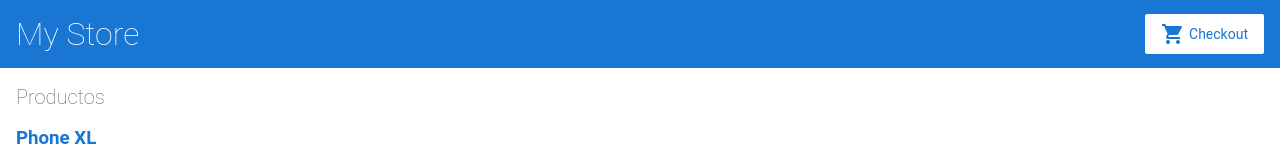
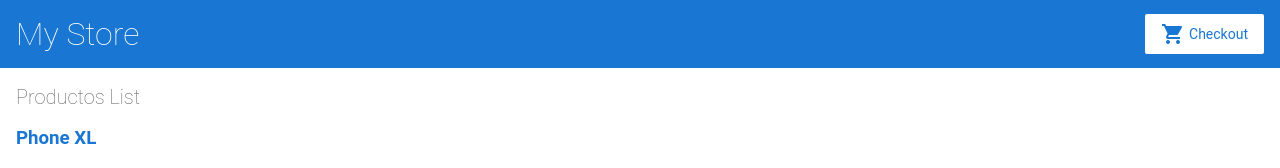
Before and after one commit to giorgiocl/rap-demo, an Angular app: page / in a window 1280 px wide. Shown: the top 168 px of the page. Built offline with nearby package versions, Linux system fonts and the light colour scheme.

Commit message:
Adding new text

```diff
--- a/src/app/product-list/product-list.component.html
+++ b/src/app/product-list/product-list.component.html
@@ -1,4 +1,4 @@
-<h2>Productos</h2>
+<h2>Productos List</h2>
 
 <div *ngFor="let product of products">
 
```
